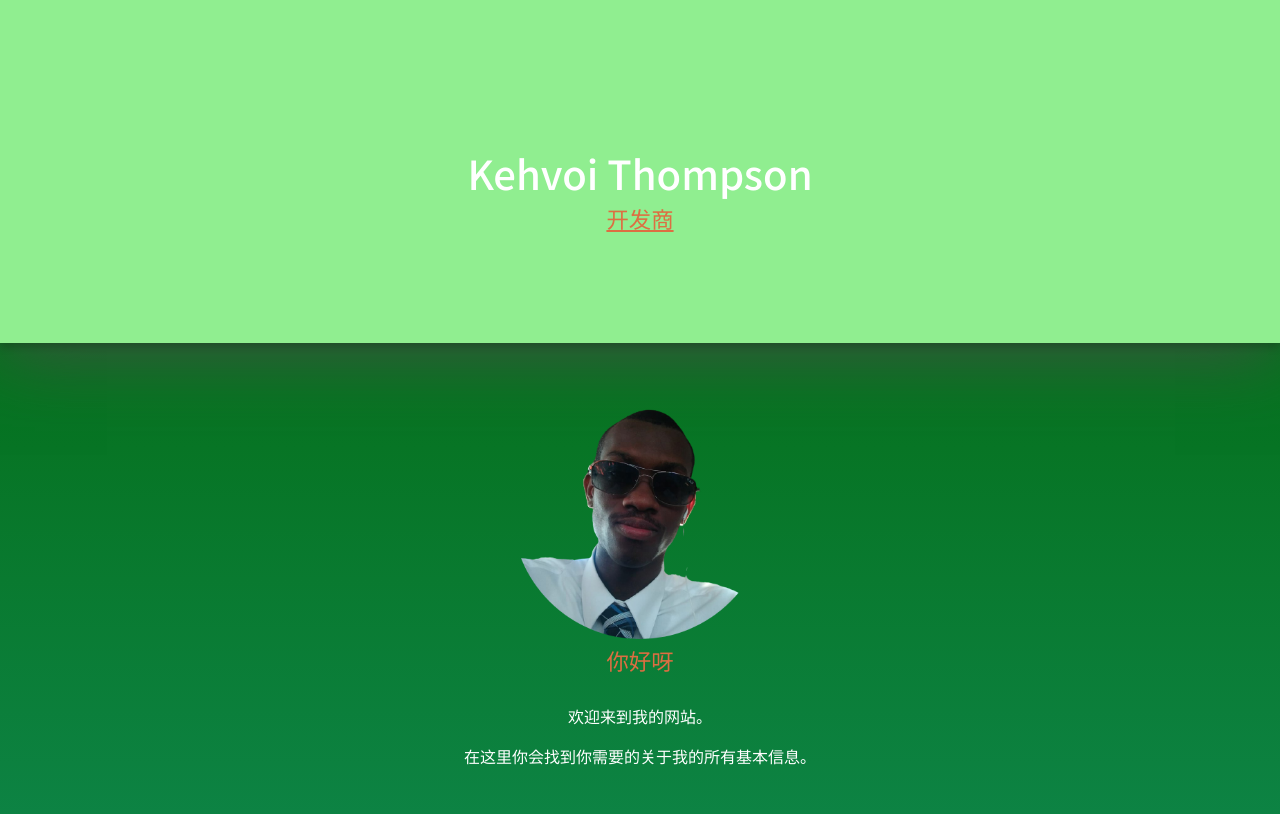
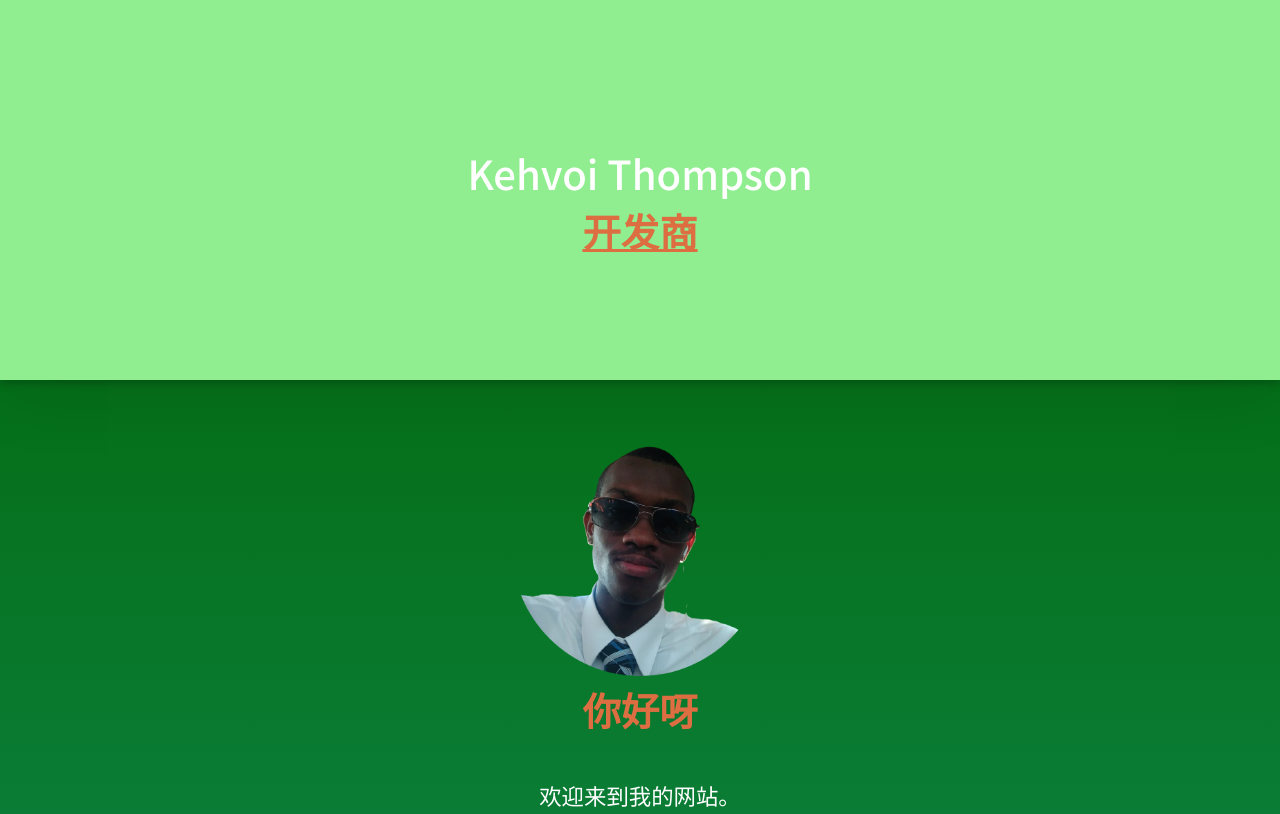
Before and after one commit to kehvoi/WS, a plain HTML site: page zchin.html in a window 1280 px wide. Shown: the top 814 px of the page. Drawn offline with Linux system fonts and the light colour scheme; a web font is replaced by a local one.

Commit message:
Update styles.css

```diff
--- a/styles.css
+++ b/styles.css
@@ -26,9 +26,9 @@ h1{
 }
 
 h2{
-font-size: 1.4rem;
+font-size: 2.4rem;
 margin-top: 0px;
-font-weight: 100;
+font-weight: heavy;
 text-underline-position: below;
 font-family: Noto Sans KR;
 color: #DD6E42;
@@ -39,9 +39,12 @@ h3{
     font-weight: 500;
     font-family: Noto Sans KR;
     color:#C1D37F;
+    font-size: 2.4rem;
     }
 p{
     color: white;
+    font-size: 1.4rem;
+    font-weight: heavy;
 
 }
 .topcontainer{
@@ -136,5 +139,5 @@ hr{
 .topcontainerz{
     background-color:lightgreen; margin-top: 0px; position: relative; padding-top: 80px;
     padding-bottom: 80px;
-    box-shadow: 0 4px 8px 0 rgba(0, 0, 0, 0.2), 0 8px 70px 0
+    box-shadow: 0 4px 8px 0 rgba(0, 0, 0, 0.2), 0 8px 70px 0 rgba(0, 0, 0, 0.10);
 }
```
